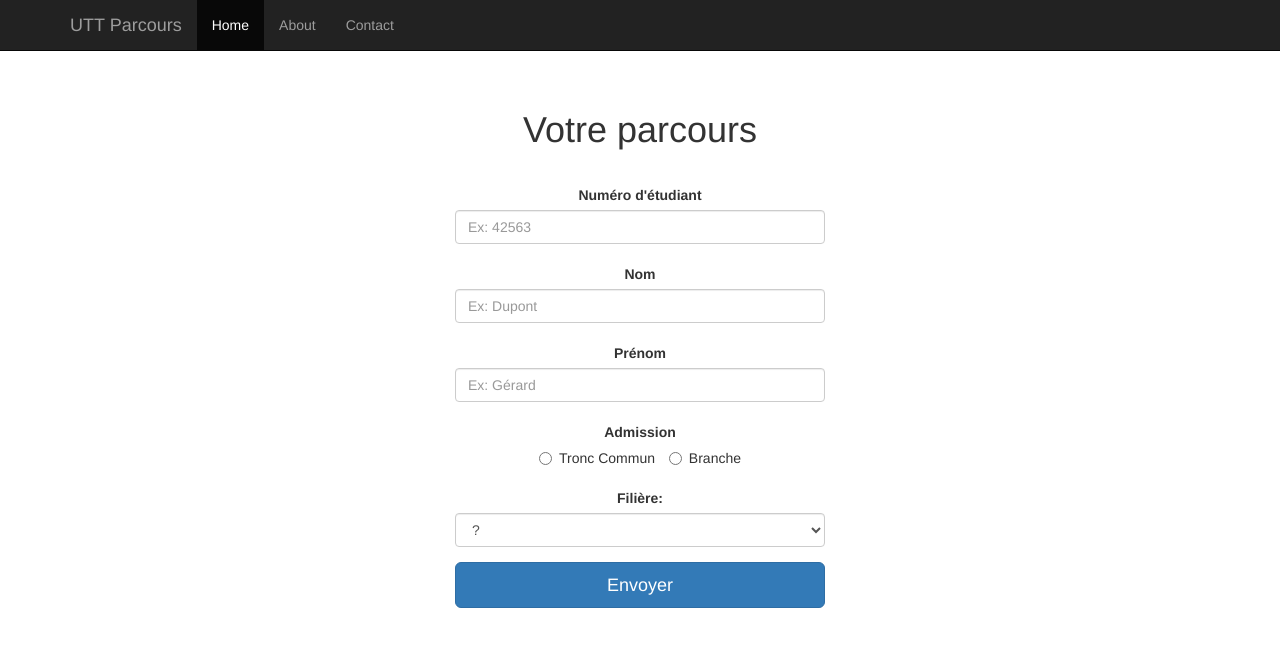
After one commit to Malathrom/lo07, a PHP site: page /addStudent.php in a window 1280 px wide. The commit adds this page. Shown: the top 672 px of the page. Run offline with PHP 8.4, Linux system fonts and the light colour scheme.

```diff
--- /dev/null
+++ b/addStudent.php
@@ -0,0 +1,68 @@
+
+
+<?php include 'header.php'; ?>
+
+<div class="container">
+
+    <div class="mainText">
+        <h1>Votre parcours</h1>
+        <p class="lead">
+        <div class="formTaille"
+             <form class="form-signin" action="action.php">
+                <label>Numéro d'étudiant</label>
+                <input type="text" name="numEtu" class="form-control" placeholder="Ex: 42563" required><br/>
+                <label>Nom</label>
+                <input type="text" name="nom" class="form-control" placeholder="Ex: Dupont" required><br/>
+                <label>Prénom</label>
+                <input type="text" name="prenom" class="form-control" placeholder="Ex: Gérard" required><br/>
+                <label>Admission</label><br/>
+
+                <label class="radio-inline"><input name="TC,BR" value="TC" type="radio">Tronc Commun</label>
+                <label class="radio-inline"><input name="TC,BR" value="BR" type="radio">Branche</label><br/>
+                <!--
+                                        <div class="radio">
+                                            <label><input type="radio" name="optradio">Option 1</label>
+                                        </div>
+                                        <div class="radio">
+                                            <label><input type="radio" name="optradio">Option 2</label>
+                                        </div>
+                                        <div class="radio disabled">
+                                            <label><input type="radio" name="optradio" disabled>Option 3</label>
+                                        </div> -->
+                <br/>
+                <div class="form-group">
+                    <label for="sel1">Filière:</label>
+                    <select class="form-control" name="filiere">
+                        <option value="?">?</option>
+                        <option value='MPL'>MPL</option>
+                        <option value="MSI">MSI</option>
+                        <option value="MRI">MRI</option>
+                        <option value="LIB">LIB</option>
+
+                    </select>
+                </div>
+                <!--
+                 <label>Email address</label>
+                 <input type="email" id="inputEmail" class="form-control" placeholder="Email address"  autofocus><br/>
+
+                 <label>Password</label>
+                 <input type="password" id="inputPassword" class="form-control" placeholder="Password" ><br/>
+
+                 <div class="checkbox">
+                     <label>
+                         <input type="checkbox" value="remember-me"> Remember me
+                     </label>
+                 </div>-->
+                <button class="btn btn-lg btn-primary btn-block" type="submit">Envoyer</button>
+            </form>
+
+
+
+
+            </p>
+        </div>
+    </div>
+</div>
+
+</body>
+</html>
--- a/cover.css
+++ b/cover.css
@@ -28,13 +28,12 @@ a:hover {
 html,
 body {
   height: 100%;
-  background-color: #727cb8;
+  background-color: #5c5c5c;
 }
 body {
   color: #fff;
   text-align: center;
   text-shadow: 0 1px 3px rgba(0,0,0,.5);
-  background-image: url(shemale.jpg);
 }
 
 .site-wrapper {
--- /dev/null
+++ b/header.php
@@ -0,0 +1,38 @@
+<!DOCTYPE html>
+<html lang="en">
+  <head>
+    <meta charset="utf-8">
+    <meta http-equiv="X-UA-Compatible" content="IE=edge">
+    <meta name="viewport" content="width=device-width, initial-scale=1">
+    <meta name="description" content="">
+    <meta name="author" content="">
+    <link rel="icon" href="../../favicon.ico">
+
+    <title>UTT Parcours</title>
+
+    <link href="css/bootstrap.min.css" rel="stylesheet">
+    <link href="mainStyle.css" rel="stylesheet">
+  </head>
+
+  <body>
+
+    <nav class="navbar navbar-inverse navbar-fixed-top">
+      <div class="container">
+        <div class="navbar-header">
+          <button type="button" class="navbar-toggle collapsed" data-toggle="collapse" data-target="#navbar" aria-expanded="false" aria-controls="navbar">
+            <span class="sr-only">Toggle navigation</span>
+            <span class="icon-bar"></span>
+            <span class="icon-bar"></span>
+            <span class="icon-bar"></span>
+          </button>
+          <a class="navbar-brand" href="index.php">UTT Parcours</a>
+        </div>
+        <div id="navbar" class="collapse navbar-collapse">
+          <ul class="nav navbar-nav">
+            <li class="active"><a href="#">Home</a></li>
+            <li><a href="#about">About</a></li>
+            <li><a href="#contact">Contact</a></li>
+          </ul>
+        </div>
+      </div>
+    </nav>
--- /dev/null
+++ b/mainStyle.css
@@ -0,0 +1,13 @@
+body {
+    padding-top: 50px;
+
+}
+.mainText {
+    padding: 40px 15px;
+    text-align: center;
+}
+.formTaille{
+    max-width: 400px;
+    padding: 15px;
+    margin: 0 auto;
+}
```
Also changed, not shown: index.php (added, +16 -0 lines), index1.html (renamed from index.html).
